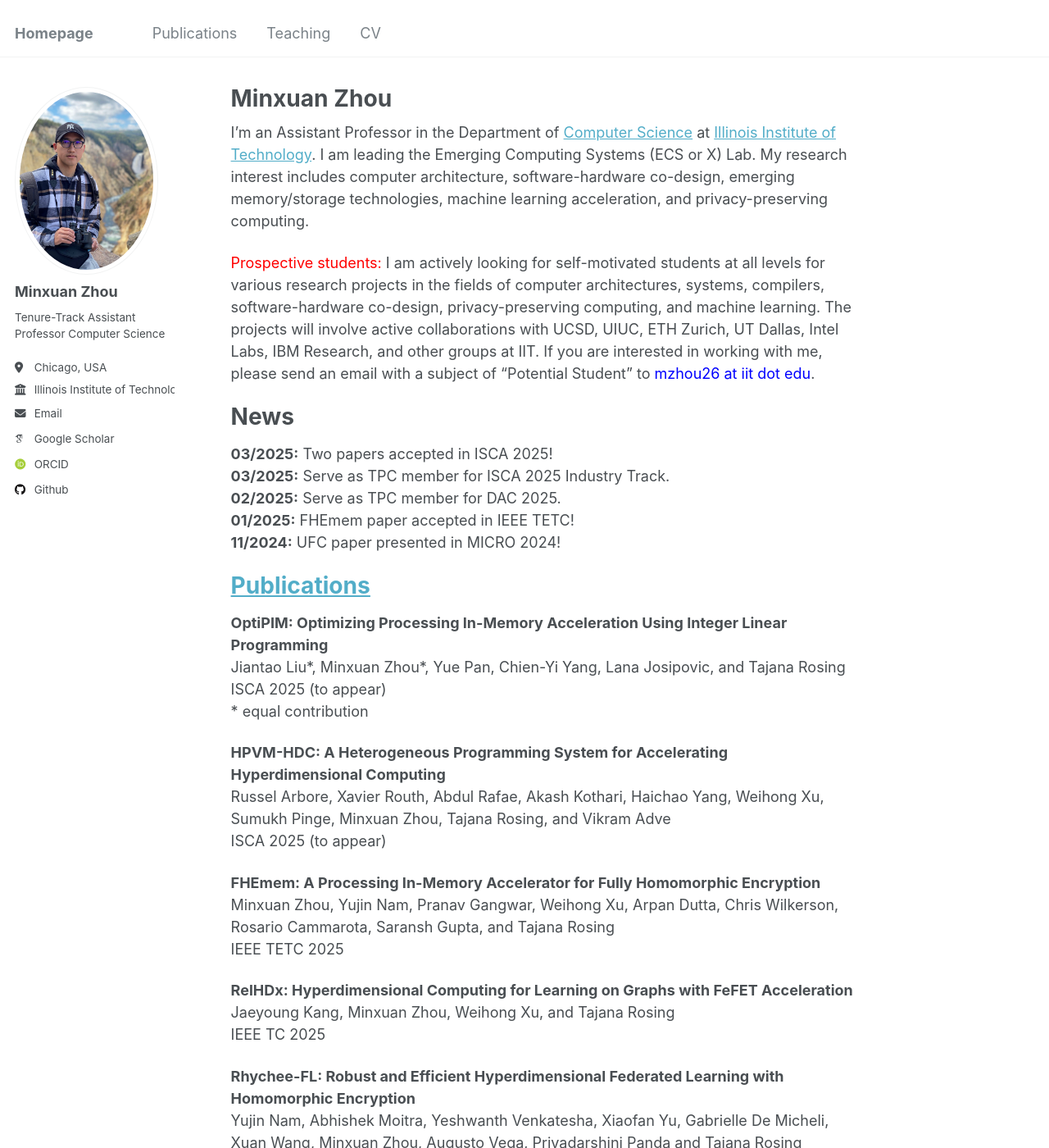
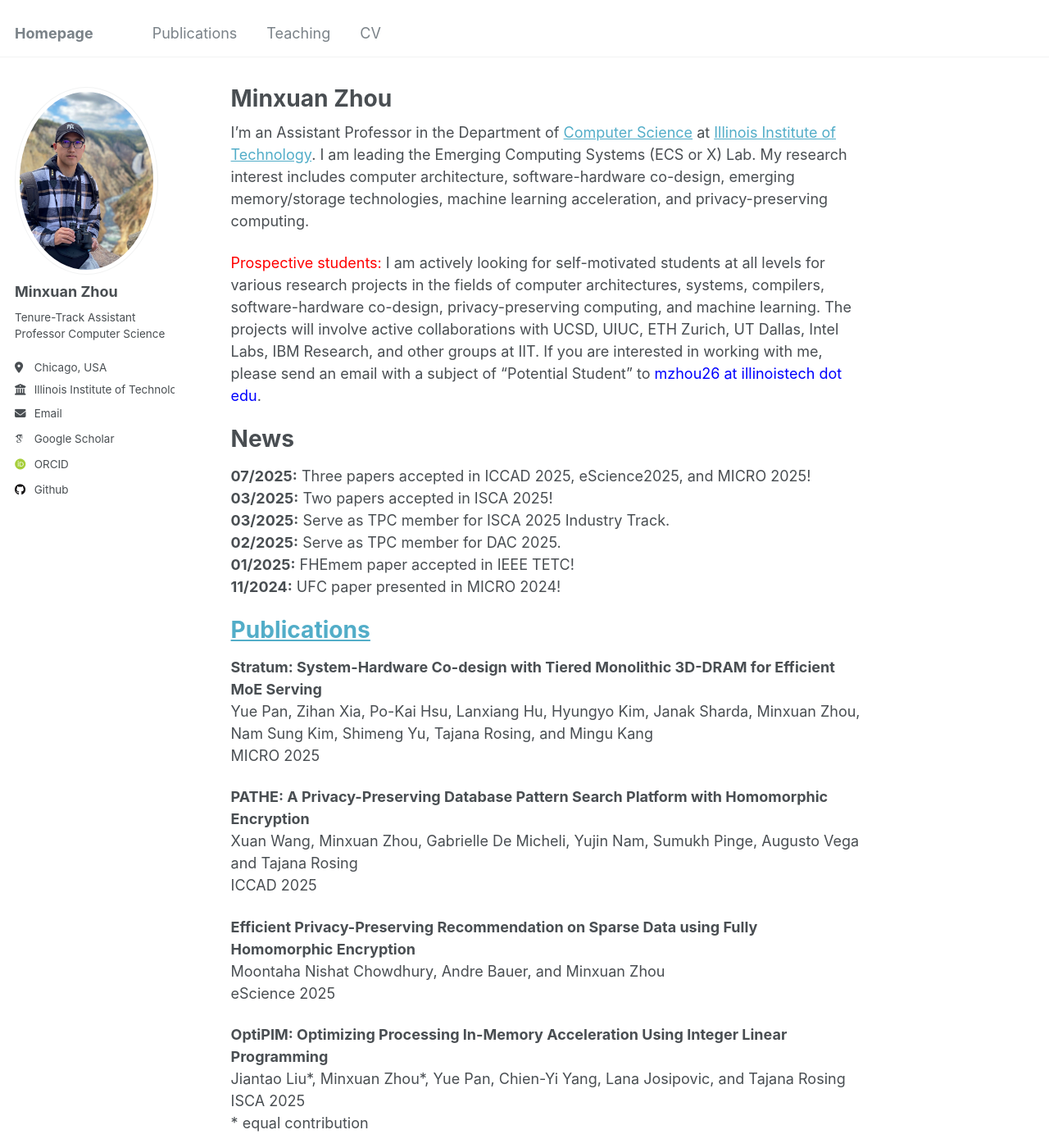
Before and after one commit to zhouminxuan/zhouminxuan.github.io, a Jekyll site: the page built from _pages/about.md, in a window 1280 px wide and 1400 px high. Shown: the whole window at 82% size. Built offline with Jekyll 4.4.1, drawn with Linux system fonts in a browser that asks for light colours; some web fonts are replaced.

Commit message:
july update

```diff
--- a/_pages/about.md
+++ b/_pages/about.md
@@ -9,10 +9,11 @@ redirect_from:
 
 I'm an Assistant Professor in the Department of [Computer Science](https://www.iit.edu/computer-science) at [Illinois Institute of Technology](https://www.iit.edu/). I am leading the Emerging Computing Systems (ECS or X) Lab. My research interest includes computer architecture, software-hardware co-design, emerging memory/storage technologies, machine learning acceleration, and privacy-preserving computing.
 
-<span style="color:red">Prospective students: </span> I am actively looking for self-motivated students at all levels for various research projects in the fields of computer architectures, systems, compilers, software-hardware co-design, privacy-preserving computing, and machine learning. The projects will involve active collaborations with UCSD, UIUC, ETH Zurich, UT Dallas, Intel Labs, IBM Research, and other groups at IIT. If you are interested in working with me, please send an email with a subject of "Potential Student" to <span style="color:blue">mzhou26 at iit dot edu</span>.
+<span style="color:red">Prospective students: </span> I am actively looking for self-motivated students at all levels for various research projects in the fields of computer architectures, systems, compilers, software-hardware co-design, privacy-preserving computing, and machine learning. The projects will involve active collaborations with UCSD, UIUC, ETH Zurich, UT Dallas, Intel Labs, IBM Research, and other groups at IIT. If you are interested in working with me, please send an email with a subject of "Potential Student" to <span style="color:blue">mzhou26 at illinoistech dot edu</span>.
 
 News
 ======
+**07/2025:** Three papers accepted in ICCAD 2025, eScience2025, and MICRO 2025!
 **03/2025:** Two papers accepted in ISCA 2025!
 **03/2025:** Serve as TPC member for ISCA 2025 Industry Track.
 **02/2025:** Serve as TPC member for DAC 2025.
@@ -22,14 +23,26 @@ News
 <a id="publication">Publications</a>
 ======
 
+**Stratum: System-Hardware Co-design with Tiered Monolithic 3D-DRAM for Efficient MoE Serving**
+Yue Pan, Zihan Xia, Po-Kai Hsu, Lanxiang Hu, Hyungyo Kim, Janak Sharda, Minxuan Zhou, Nam Sung Kim, Shimeng Yu, Tajana Rosing, and Mingu Kang
+MICRO 2025
+
+**PATHE: A Privacy-Preserving Database Pattern Search Platform with Homomorphic Encryption**
+Xuan Wang, Minxuan Zhou, Gabrielle De Micheli, Yujin Nam, Sumukh Pinge, Augusto Vega and Tajana Rosing
+ICCAD 2025
+
+**Efficient Privacy-Preserving Recommendation on Sparse Data using Fully Homomorphic Encryption**
+Moontaha Nishat Chowdhury, Andre Bauer, and Minxuan Zhou
+eScience 2025
+
 **OptiPIM: Optimizing Processing In-Memory Acceleration Using Integer Linear Programming**
 Jiantao Liu\*, Minxuan Zhou\*, Yue Pan, Chien-Yi Yang, Lana Josipovic, and Tajana Rosing
-ISCA 2025 (to appear)
+ISCA 2025
 \* equal contribution
 
 **HPVM-HDC: A Heterogeneous Programming System for Accelerating Hyperdimensional Computing**
 Russel Arbore, Xavier Routh, Abdul Rafae, Akash Kothari, Haichao Yang, Weihong Xu, Sumukh Pinge, Minxuan Zhou, Tajana Rosing, and Vikram Adve
-ISCA 2025 (to appear)
+ISCA 2025
 
 **FHEmem: A Processing In-Memory Accelerator for Fully Homomorphic Encryption**
 Minxuan Zhou, Yujin Nam, Pranav Gangwar, Weihong Xu, Arpan Dutta, Chris Wilkerson, Rosario Cammarota, Saransh Gupta, and Tajana Rosing
```
Also changed, not shown: _teaching/2025-fall.teaching.md (added, +11 -0 lines), _teaching/2025-spring.teaching.md (+1 -1 lines).
